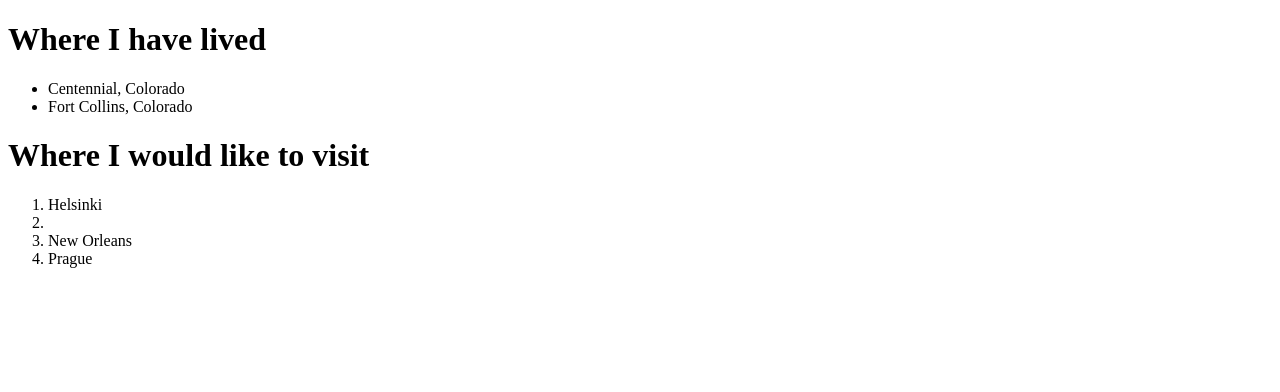
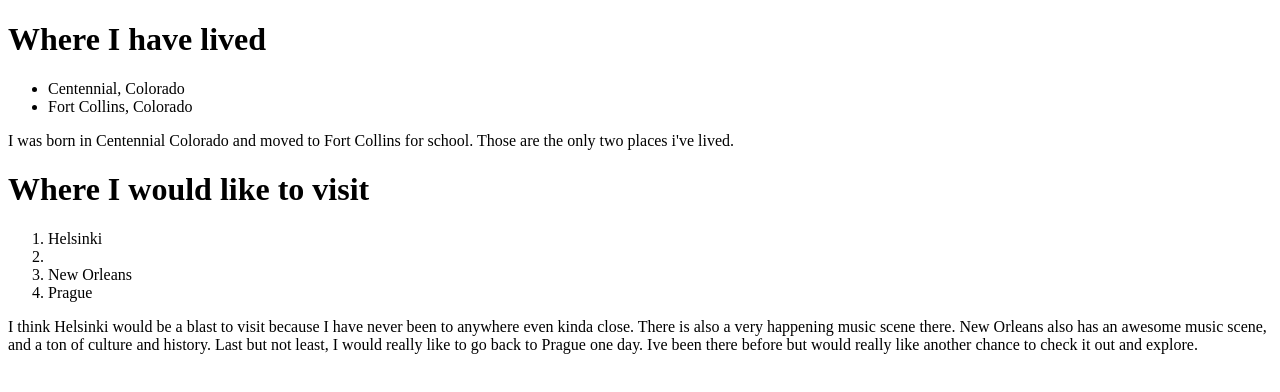
Before and after one commit to MikeWickwar/g18Lessons, a plain HTML site: page index.html in a window 1280 px wide. Drawn offline with Linux system fonts and the light colour scheme.

Commit message:
initial commit

```diff
--- a/index.html
+++ b/index.html
@@ -8,6 +8,9 @@
    <li>Centennial, Colorado</li>
    <li>Fort Collins, Colorado</li>
  </ul>
+ <p>I was born in Centennial Colorado and moved to Fort Collins
+   for school. Those are the only two places i've lived.
+   </p>
 
   <h1>Where I would like to visit</h1>
   <ol>
@@ -16,6 +19,16 @@
     <li>Prague</li>
   </ol>
 
+  <p>
+    I think Helsinki would be a blast to visit because I have
+    never been to anywhere even kinda close. There is also a
+    very happening music scene there. New Orleans also has an
+    awesome music scene, and a ton of culture and history. Last but
+    not least, I would really like to go back to Prague one day.
+    Ive been there before but would really like another chance to
+    check it out and explore.
+  </p>
+
 
 
 </body>
```
